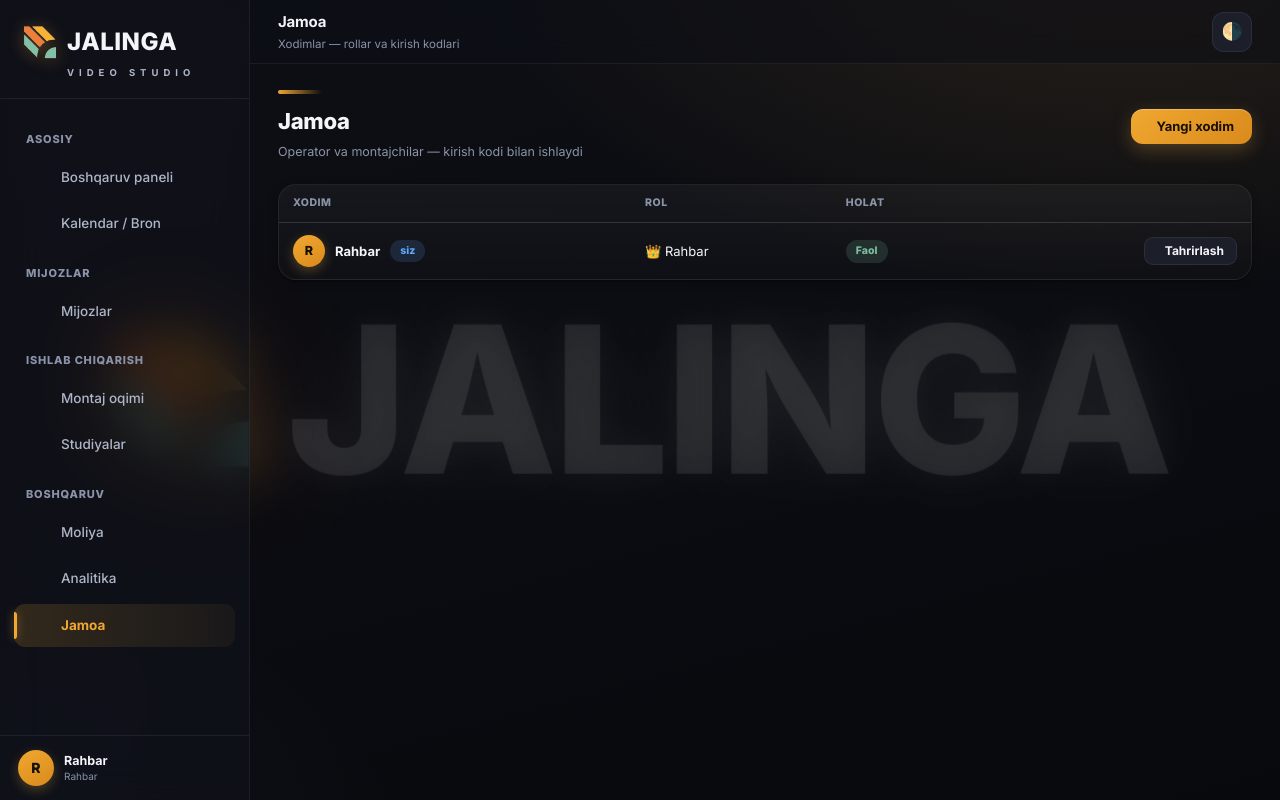
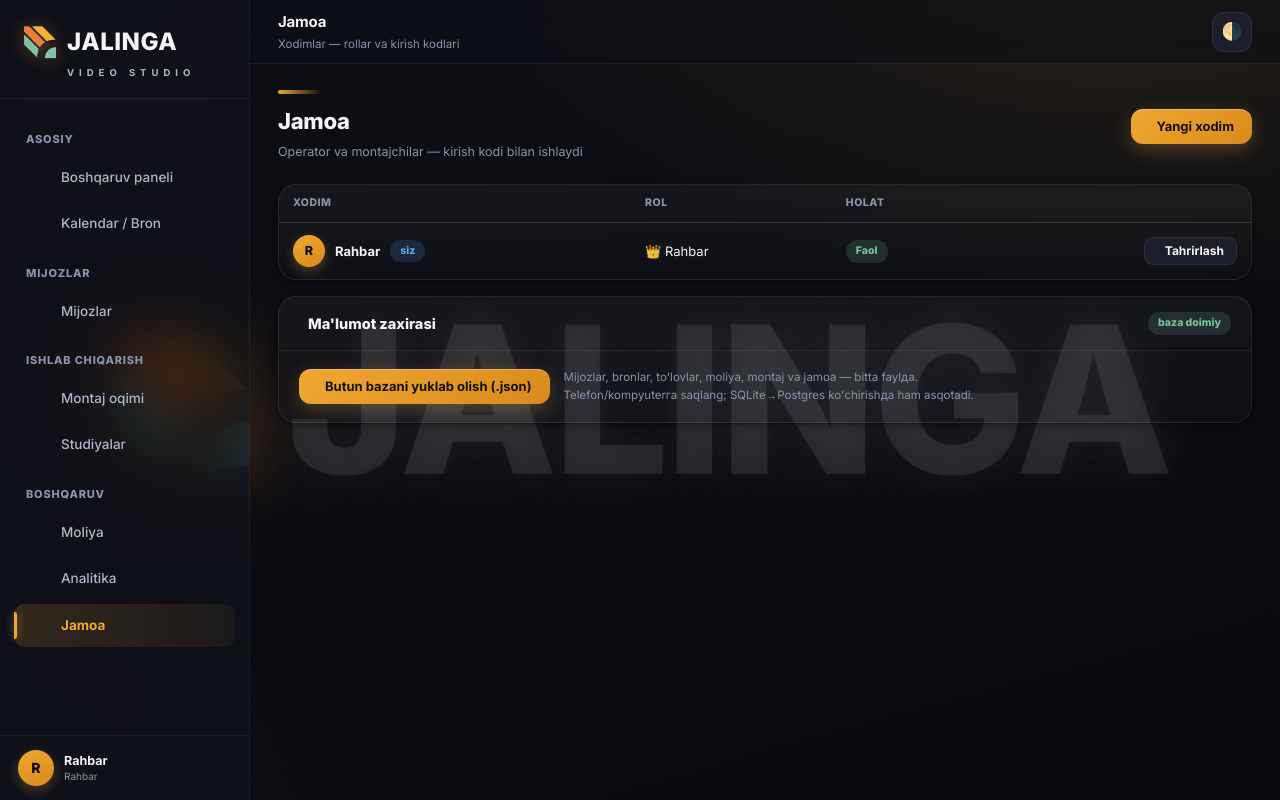
Before and after one commit to vasilakhadjimatova-stack/Jalinga-studio, a Flask app: page /team in a window 1280 px wide. Run offline with Flask 3, Linux system fonts and the light colour scheme; the visitor is signed in with stand-in values (Sample User, id 1); some libraries are stand-ins or nearby versions.

Commit message:
Ma'lumot xavfsizligi + CSRF token xato tuzatildi
CSRF BUG (jonli): service worker autentifikatsiyalangan HTML sahifalarni
keshlagani uchun eski CSRF token qaytardi -> mijoz/forma qo'shganда «CSRF
token xato» (400). Tuzatish: SW endi HTML sahifalarni UMUMAN keshlamaydi
(navigatsiya network-only + oflayn fallback). Kesh v3 -> eski keshlar
avto-tozalanadi.

MA'LUMOT YO'QOLISH XAVFI:
- psycopg2-binary requirements'ga qo'shildi (Postgres endi ishlaydi; busiz
  DATABASE_URL Postgres bo'lsa ham ilova ulanolmaydi)
- Production + SQLite aniqlansa: startда CRITICAL log + panelда rahbarga
  qizil ogohlantirish banneri (har deploy'да baza yo'qolishi haqida)
- Jamoa sahifasida «Butun bazani yuklab olish (.json)» — admin backup
  eksport (barcha jadvallar, off-platforma zaxira)
- README'ga «Ma'lumot xavfsizligi» bo'limi: Postgres ulash yo'riqnomasi

Tekshirildi: create_all/migratsiya ma'lumot o'chirmaydi; sync .delete()lar
faqat qayta-import bo'ladigan qatorlarga tegadi. +4 test (jami 84 o'tadi).

Co-Authored-By: Claude Opus 4.8 <noreply@anthropic.com>
Claude-Session: https://claude.ai/code/session_01CCJjcapJMEBKJNXGXofL5r

```diff
--- a/app.py
+++ b/app.py
@@ -28,6 +28,19 @@ def create_app():
                 "kerak (Railway → Variables → SECRET_KEY).")
         app.config["SESSION_COOKIE_SECURE"] = True
 
+    # Ma'lumot XAVFI ogohlantirishi: productionда SQLite = har deploy'да
+    # baza yo'qoladi. Ishga tushishga to'sqinlik qilmaymiz (sayt yiqilib
+    # qolmasin), lekin baland CRITICAL log + UI banner beramiz.
+    if Config.DATA_AT_RISK:
+        logging.critical(
+            "═══════════════════════════════════════════════════════════\n"
+            "  MA'LUMOT XAVF OSTIDA: production'да SQLite ishlatilmoqda!\n"
+            "  Railway konteyneri vaqtinchalik — HAR DEPLOY'ДА BAZA "
+            "YO'QOLADI.\n"
+            "  Yechim: Railway → New → Database → PostgreSQL qo'shing va\n"
+            "  DATABASE_URL o'zgaruvchisi avtomatik ulanadi.\n"
+            "═══════════════════════════════════════════════════════════")
+
     init_db(app)
 
     from modules.auth.routes import bp as auth_bp
@@ -56,7 +69,8 @@ def create_app():
     @app.context_processor
     def inject_globals():
         return {"current_user": current_user(), "csrf_token": csrf_token,
-                "company": Config.COMPANY_NAME}
+                "company": Config.COMPANY_NAME,
+                "data_at_risk": Config.DATA_AT_RISK}
 
     @app.template_filter("som")
     def som(v):
--- a/modules/pwa/routes.py
+++ b/modules/pwa/routes.py
@@ -14,8 +14,9 @@ from config import Config
 
 bp = Blueprint("pwa", __name__)
 
-# SW versiyasi — o'zgarsa eski kesh tozalanadi (sw.js ichида ishlatiladi)
-CACHE_VERSION = "jalinga-v2"
+# SW versiyasi — o'zgarsa eski kesh tozalanadi (sw.js ichида ishlatiladi).
+# v3: HTML sahifalar keshdan chiqarildi (CSRF token xato bug'ini tuzatadi).
+CACHE_VERSION = "jalinga-v3"
 
 
 @bp.route("/manifest.webmanifest")
@@ -90,7 +91,10 @@ def apple_touch_icon():
 
 # ── Service worker manbasi ───────────────────────────────────────────────────
 # Strategiya:
-#  • navigatsiya (sahifa) so'rovlari — network-first, xato bo'lsa oflayn sahifa
+#  • navigatsiya (HTML sahifa) — FAQAT tarmoq (network-only), xato bo'lsa
+#    oflayn sahifa. HTML KESHLANMAYDI: har sahifada sessiyaga bog'liq CSRF
+#    tokeni bor — keshlangan eski token «CSRF token xato» (400) beradi.
+#    Shuning uchun sahifalar doim serverdan yangi olinadi.
 #  • /static/ resurslari — cache-first (tez, kam trafik)
 #  • boshqa GET (shriftlar, CDN) — network, imkoni bo'lsa keshga oladi
 #  • faqat GET keshlanadi; POST/boshqalar to'g'ridan-to'g'ri tarmoqqa
@@ -127,18 +131,15 @@ self.addEventListener('fetch', (e) => {
   if (req.method !== 'GET') return;                    // faqat GET
   const url = new URL(req.url);
 
-  // Sahifa navigatsiyasi: preload/network-first → cache → oflayn
+  // Sahifa navigatsiyasi: FAQAT tarmoq (HTML hech qachon keshlanmaydi —
+  // CSRF tokeni har sessiyada yangi). Tarmoq yo'q bo'lsagina oflayn sahifa.
   if (req.mode === 'navigate') {
     e.respondWith((async () => {
       try {
         const preload = await e.preloadResponse;
-        const res = preload || await fetch(req);
-        const copy = res.clone();
-        caches.open(CACHE).then((c) => c.put(req, copy)).catch(() => {});
-        return res;
+        return preload || await fetch(req);
       } catch (_) {
-        const cached = await caches.match(req);
-        return cached || caches.match('/offline');
+        return (await caches.match('/offline')) || Response.error();
       }
     })());
     return;
--- a/modules/team/routes.py
+++ b/modules/team/routes.py
@@ -3,13 +3,45 @@
 Himoyalar: kod unikal va kamida 4 belgi; o'zini faolsizlantirib bo'lmaydi;
 OXIRGI faol admin faolsizlantirilmaydi/rolini pasaytirib bo'lmaydi.
 """
-from flask import Blueprint, render_template, request, redirect, url_for, flash
+import json
+from datetime import date, datetime
+
+from flask import (Blueprint, render_template, request, redirect, url_for,
+                   flash, Response)
 
 from core.auth import admin_required, current_user
 from database import db
 from models.user import User, ROLES
 
 bp = Blueprint("team", __name__)
+
+
+@bp.route("/team/backup.json")
+@admin_required
+def backup():
+    """Butun bazani JSON'ga eksport — off-platforma zaxira nusxa.
+
+    Har deploy/baza yo'qolishiga qarshi himoya: rahbar istagan payt bir tugma
+    bilan barcha ma'lumotni (mijozlar, bronlar, to'lovlar, moliya, montaj,
+    jamoa) yuklab oladi. SQLite→Postgres ko'chirishда ham asqotadi.
+    """
+    def _val(v):
+        if isinstance(v, (datetime, date)):
+            return v.isoformat()
+        return v
+
+    dump = {"_meta": {"app": "Jalinga Studio",
+                      "exported_at": datetime.utcnow().isoformat() + "Z",
+                      "format": 1}}
+    # Barcha ro'yxatga olingan jadvallar (models/__init__ orqali) — generic
+    for table in db.metadata.sorted_tables:
+        rows = db.session.execute(table.select()).mappings().all()
+        dump[table.name] = [{k: _val(v) for k, v in r.items()} for r in rows]
+
+    stamp = datetime.utcnow().strftime("%Y%m%d-%H%M")
+    body = json.dumps(dump, ensure_ascii=False, indent=1)
+    return Response(body, mimetype="application/json", headers={
+        "Content-Disposition": f'attachment; filename="jalinga-backup-{stamp}.json"'})
 
 ROLE_LABELS = {"admin": "👑 Rahbar", "operator": "🎥 Operator",
                "montaj": "✂️ Montajchi"}
--- a/requirements.txt
+++ b/requirements.txt
@@ -3,3 +3,6 @@ Flask-SQLAlchemy>=3.1
 gunicorn>=21.2
 openpyxl>=3.1
 requests>=2.31
+# Postgres drayveri — Railway'да DATABASE_URL Postgres'ga ulanganда kerak.
+# BUsiz ilova SQLite'ga qaytadi (har deploy'да ma'lumot yo'qoladi!).
+psycopg2-binary>=2.9
--- a/templates/base.html
+++ b/templates/base.html
@@ -384,6 +384,15 @@ input,textarea,.select{-webkit-touch-callout:default;user-select:text;-webkit-us
       <button class="tb-theme" onclick="jlTheme()" title="Mavzu">🌗</button>
     </div>
   </div>
+  {% if data_at_risk and current_user and current_user.is_admin %}
+  <a href="/team#backup" style="display:block;background:linear-gradient(90deg,rgba(251,113,133,.22),rgba(251,113,133,.10));
+     border-bottom:1px solid rgba(251,113,133,.4);color:#FFDDE3;padding:11px 28px;
+     font-size:12.5px;font-weight:700;text-decoration:none;display:flex;align-items:center;gap:9px">
+    <i class="icon-alert-triangle" style="color:#FB7185;font-size:16px"></i>
+    <span>Ma'lumot xavf ostida: doimiy baza (PostgreSQL) ulanmagan — har yangilanishда yo'qolishi mumkin.
+      Zaxira nusxa oling va Railway'да Postgres ulang →</span>
+  </a>
+  {% endif %}
   <div class="content">{% block content %}{% endblock %}</div>
 </div>
 
--- a/templates/team.html
+++ b/templates/team.html
@@ -33,6 +33,32 @@
       {% endfor %}
     </tbody>
   </table>
+  </div>
+</div>
+
+<!-- Ma'lumot zaxirasi (backup) -->
+<div class="card" id="backup">
+  <div class="card-hd"><div class="card-title"><i class="icon-database-backup"></i> Ma'lumot zaxirasi</div>
+    {% if data_at_risk %}<span class="tag tag-red">Postgres ulanmagan!</span>
+    {% else %}<span class="tag tag-green">baza doimiy</span>{% endif %}</div>
+  <div class="card-bd">
+    {% if data_at_risk %}
+    <div style="background:var(--red-bg);border:1px solid rgba(251,113,133,.3);border-radius:12px;
+         padding:13px 16px;margin-bottom:14px;font-size:12.5px;line-height:1.6;color:var(--txt2)">
+      <b style="color:var(--red)">⚠️ Diqqat:</b> hozir ma'lumot vaqtinchalik bazada (SQLite).
+      Server yangilanganда yoki qayta ishga tushganда <b>hammasi yo'qolishi mumkin</b>.
+      Doimiy saqlash uchun Railway'да <b>PostgreSQL</b> ulang (New → Database → PostgreSQL —
+      <code>DATABASE_URL</code> avtomatik ulanadi). Ungacha muntazam zaxira nusxa oling.
+    </div>
+    {% endif %}
+    <div style="display:flex;align-items:center;gap:14px;flex-wrap:wrap">
+      <a href="/team/backup.json" class="btn btn-gold" download>
+        <i class="icon-download"></i> Butun bazani yuklab olish (.json)</a>
+      <div style="font-size:11.5px;color:var(--txt3);line-height:1.5">
+        Mijozlar, bronlar, to'lovlar, moliya, montaj va jamoa — bitta faylда.<br>
+        Telefon/kompyuterга saqlang; SQLite→Postgres ko'chirishда ham asqotadi.
+      </div>
+    </div>
   </div>
 </div>
 
```
Also changed, not shown: config.py (+7 -0 lines), tests/test_data_safety.py (added, +30 -0 lines), tests/test_pwa.py (+9 -0 lines), README.md.
